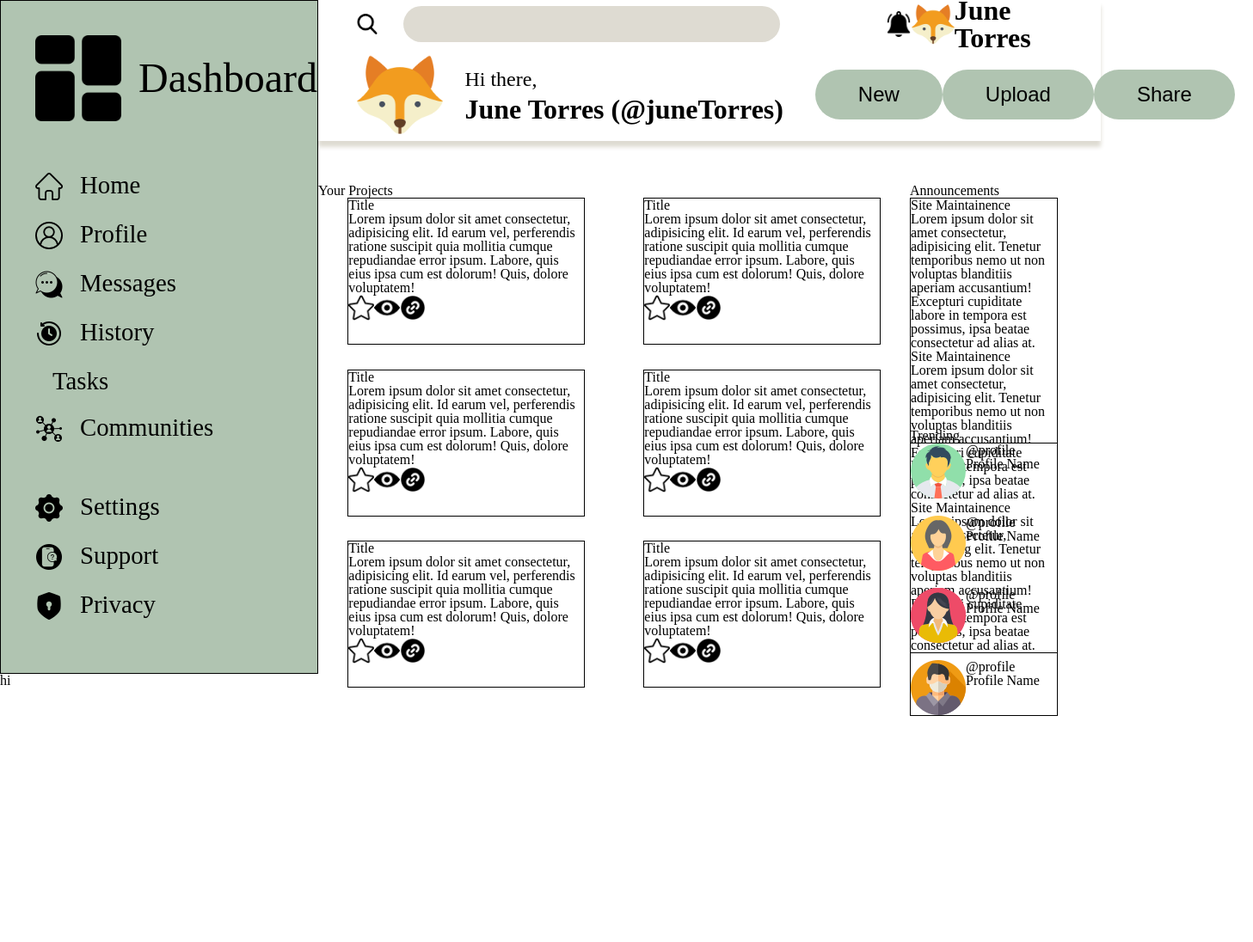
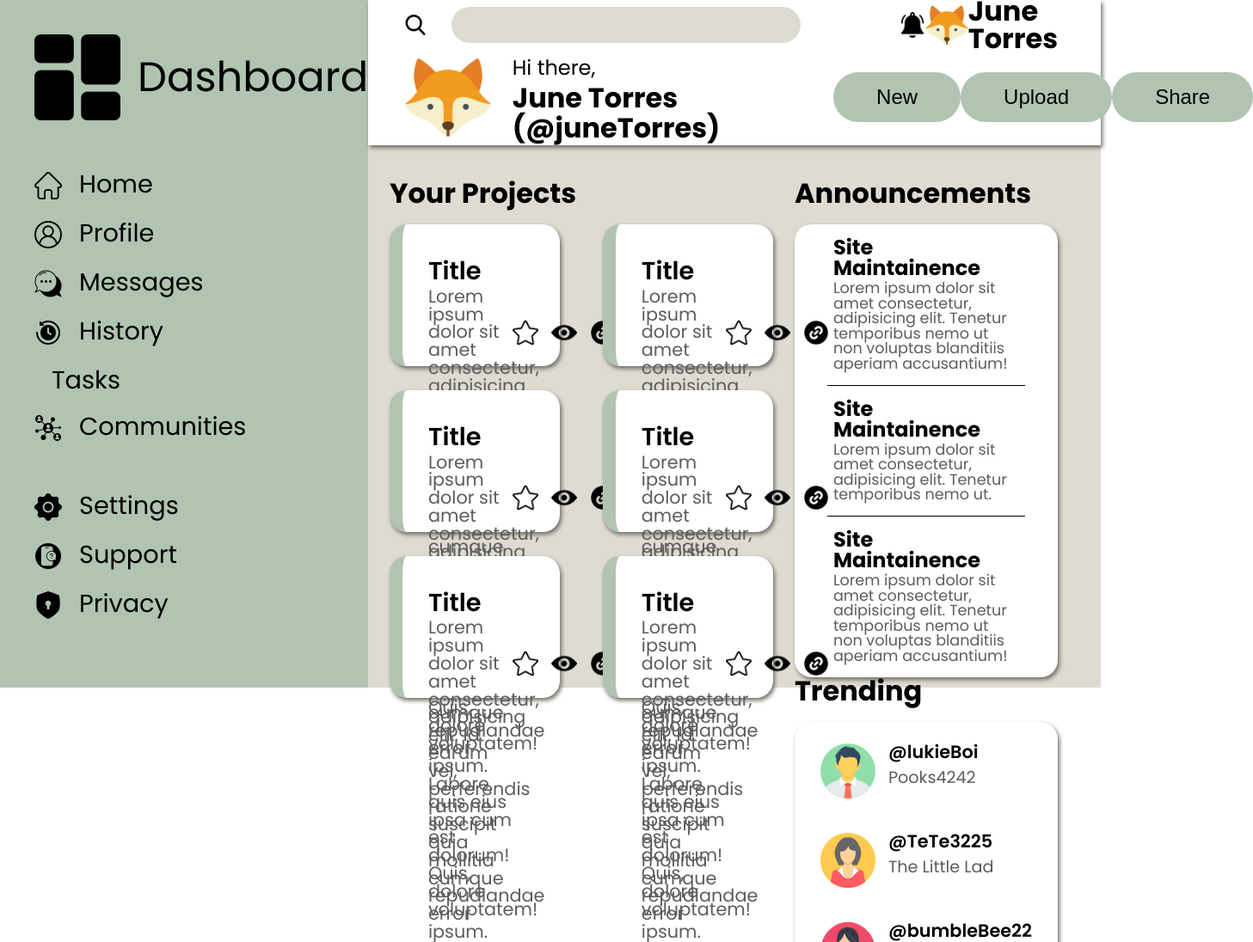
Before and after one commit to juniortorr/adminDashboard, a plain HTML site: page index.html in a window 1280 px wide. Shown: the top 1096 px of the page at 86% size, 1457 px wide, since content can reach past the window. Before the commit the page ends 833 px from the top, so only its background shows below. Drawn offline with Linux system fonts and the light colour scheme.

Commit message:
Add css grid and flexbox to main section, header, and sidebar add styling of main, sidebar, and header add lato font add

```diff
--- a/index.css
+++ b/index.css
@@ -48,16 +48,19 @@ table {
     display: grid;
     grid-template-columns: 1fr 4fr;
     grid-template-rows:  1fr 1fr 1fr 1fr 1fr;
+    font-family: 'Lato', sans-serif;
+    font-family: 'Open Sans', sans-serif;
+    font-family: 'Poppins', sans-serif;
 }
 .headerContainer {
     display: flex;
     flex-direction: column;
     grid-column: 2 / 6;
     grid-row: 1 / 2;
-
     align-items: center;
     justify-content: space-around;
-    box-shadow: 0px 7px 5px #dedbd2;
+    box-shadow: 2px 3px 5px #706e67;
+    z-index: 1;
 }
 .nav {
     height: 30%;
@@ -142,7 +145,6 @@ table {
     background-color: #b0c4b1;
     grid-column: 1 / 1;
     grid-row: 1 / 6;
-    border: solid 1px black;
     display: flex;
     flex-direction: column;
     padding-left: 40px;
@@ -173,13 +175,15 @@ table {
 
 .main {
     display: grid;
-    padding-top: 50px;
+    padding-top: 40px;
     padding-right: 50px;
     grid-column: 2 / 6;
     grid-row: 2 / 6;
     grid-template-columns: 2fr 2fr 1fr;
     grid-template-rows: 1fr 1fr 1fr 1fr;
     box-sizing: border-box;
+    background-color: #dedbd2;
+    padding-bottom: 40px;
 }
 .rightSidebar {
     grid-column: 3 / 4;
@@ -187,27 +191,88 @@ table {
     display: flex;
     flex-direction: column;
     justify-content: space-between;
+    box-sizing: border-box;
+
 }
 .announcement {
     display: flex;
     flex-direction: column;
-    height: 50%;
+    box-sizing: border-box;
+}
+.announcement h1 {
+    font-size: 2rem;
+    margin-bottom: 20px;
+    font-weight: bold;
+
 }
 .announce {
-    border: 1px solid black;
+    box-shadow: 2px 3px 5px #706e67;
+    display: flex;
+    flex-direction: column;
+    justify-content: space-between;
+    border-radius: 20px;
+    background-color: white;
+    box-sizing: border-box;
+}
+.announceCards {
+    padding: 15px 45px;
+    box-sizing: border-box;
+}
+.announceCards h2 {
+    font-size: 1.5rem;
+    font-weight: bold;
+}
+.announceCards p {
+    margin-top:3px;
+    font-size: 1.1rem;
+    color: #5e5d5d;
+}
+.line {
+    width: 75%;
+    border-bottom: 1px solid black;
+    margin: 0 auto;
 }
 .trending {
+    display: flex;
+    flex-direction: column;
     grid-column: 3 / 4;
 
+    box-sizing: border-box;
+}
+.trending h1 {
+    font-size: 2rem;
+    margin-bottom: 20px;
+    font-weight: bold;
 }
 .trendingProfiles {
+    box-shadow: 2px 3px 5px #706e67;
     display: flex;
     flex-direction: column;
-    gap: 20px;
-    border: 1px solid black;
+    /* gap: 30px; */
+    background-color: white;
+    height: 100%;
+    padding: 5px 0;
+    border-radius: 20px;
 }
 .trendCards {
     display: flex;
+    padding: 20px 30px;
+    gap: 15px;
+}
+.trendCardHeading {
+    font-size: 1.3rem;
+    font-weight: 600;
+}
+.trendCardTxt {
+    display: flex;
+    flex-direction: column;
+    gap: 10px;
+    font-size: 1.2rem;
+
+}
+.trendCardPara {
+    color: #5e5d5d;
+
 }
 .yourProjects {
     grid-column: 1 / 3;
@@ -215,6 +280,13 @@ table {
     box-sizing: border-box;
     display: flex;
     flex-direction: column;
+}
+.projectH1 {
+    position: relative;
+    left: 5%;
+    font-size: 2rem;
+    margin-bottom: 20px;
+    font-weight: bold;
 }
 
 .projects {
@@ -226,11 +298,39 @@ table {
     box-sizing: border-box;
     justify-content: space-between;
     align-items: center;
+    max-height: 932px;
 }
 
 .card {
     width: 40%;
     height: 30%;
-    border: 1px solid black;
     box-sizing: border-box;
+    background-color: white;
+    max-height: 279px;
+    position: relative;
+    border-radius: 20px;
+    box-shadow: 2px 3px 5px #706e67;
+    border-left: 15px solid #b0c4b1;
 }
+
+.cardText {
+ padding: 40px 30px;
+}
+.cardText h1 {
+    font-size: 1.8rem;
+    font-weight: 600;
+}
+.cardText p {
+    font-size: 1.3rem;
+    padding-right: 20px;
+    margin-top: 5px;
+    color: #5e5d5d;
+}
+
+.card .icons {
+    position: absolute;
+    right: 5%;
+    bottom: 15%;
+    display: flex;
+    gap: 15px;
+}
--- a/index.html
+++ b/index.html
@@ -5,6 +5,9 @@
     <meta name="viewport" content="width=device-width, initial-scale=1.0">
     <title>Document</title>
     <link rel="stylesheet" href="index.css">
+    <link rel="preconnect" href="https://fonts.googleapis.com">
+<link rel="preconnect" href="https://fonts.gstatic.com" crossorigin>
+<link href="https://fonts.googleapis.com/css2?family=Lato:wght@400;700&family=Open+Sans:wght@300&family=Poppins:wght@400;600;700&display=swap" rel="stylesheet">
 </head>
 <body>
 
@@ -74,7 +77,7 @@
     <div class="main">
         <div class="yourProjects">
 
-            <h1>Your Projects</h1>
+            <h1 class="projectH1">Your Projects</h1>
             <div class="projects">
 
                 <div class="card">
@@ -172,22 +175,21 @@
                         <h2>Site Maintainence</h2>
                         <p>Lorem ipsum dolor sit amet consectetur, adipisicing elit.
                             Tenetur temporibus nemo ut non voluptas blanditiis aperiam accusantium!
-                            Excepturi cupiditate labore in tempora est possimus,
-                            ipsa beatae consectetur ad alias at.</p>
+                            </p>
                     </div>
+                    <div class="line"></div>
+                    <div class="announceCards">
+                        <h2>Site Maintainence</h2>
+                        <p>Lorem ipsum dolor sit amet consectetur, adipisicing elit.
+                            Tenetur temporibus nemo ut.
+                            </p>
+                    </div>
+                    <div class="line"></div>
                     <div class="announceCards">
                         <h2>Site Maintainence</h2>
                         <p>Lorem ipsum dolor sit amet consectetur, adipisicing elit.
                             Tenetur temporibus nemo ut non voluptas blanditiis aperiam accusantium!
-                            Excepturi cupiditate labore in tempora est possimus,
-                            ipsa beatae consectetur ad alias at.</p>
-                    </div>
-                    <div class="announceCards">
-                        <h2>Site Maintainence</h2>
-                        <p>Lorem ipsum dolor sit amet consectetur, adipisicing elit.
-                            Tenetur temporibus nemo ut non voluptas blanditiis aperiam accusantium!
-                            Excepturi cupiditate labore in tempora est possimus,
-                            ipsa beatae consectetur ad alias at.</p>
+                            </p>
                     </div>
                 </div>
             </div>
@@ -200,32 +202,32 @@
                     <div class="trendCards">
                         <img src="imgs/png/man.png" alt="trending profile icon">
                         <div class="trendCardTxt">
-                            <p>@profile</p>
-                            <p>Profile Name</p>
+                            <p class="trendCardHeading">@lukieBoi</p>
+                            <p class="trendCardPara">Pooks4242</p>
                         </div>
                     </div>
 
                     <div class="trendCards">
                         <img src="imgs/png/human.png" alt="trending profile icon">
                         <div class="trendCardTxt">
-                            <p>@profile</p>
-                            <p>Profile Name</p>
+                            <p class="trendCardHeading">@TeTe3225</p>
+                            <p class="trendCardPara">The Little Lad</p>
                         </div>
                     </div>
 
                     <div class="trendCards">
                         <img src="imgs/png/woman.png" alt="trending profile icon">
                         <div class="trendCardTxt">
-                            <p>@profile</p>
-                            <p>Profile Name</p>
+                            <p class="trendCardHeading">@bumbleBee22</p>
+                            <p class="trendCardPara">Strawberries R' Us</p>
                         </div>
                     </div>
 
                     <div class="trendCards">
                         <img src="imgs/png/man2.png" alt="trending profile icon">
                         <div class="trendCardTxt">
-                            <p>@profile</p>
-                            <p>Profile Name</p>
+                            <p class="trendCardHeading">@sk8erboi</p>
+                            <p class="trendCardPara">wowzers that's rad</p>
                         </div>
                     </div>
 
@@ -234,7 +236,6 @@
         </div>
 
     </div>
-    <h1>hi</h1>
 </div>
 
 
```
